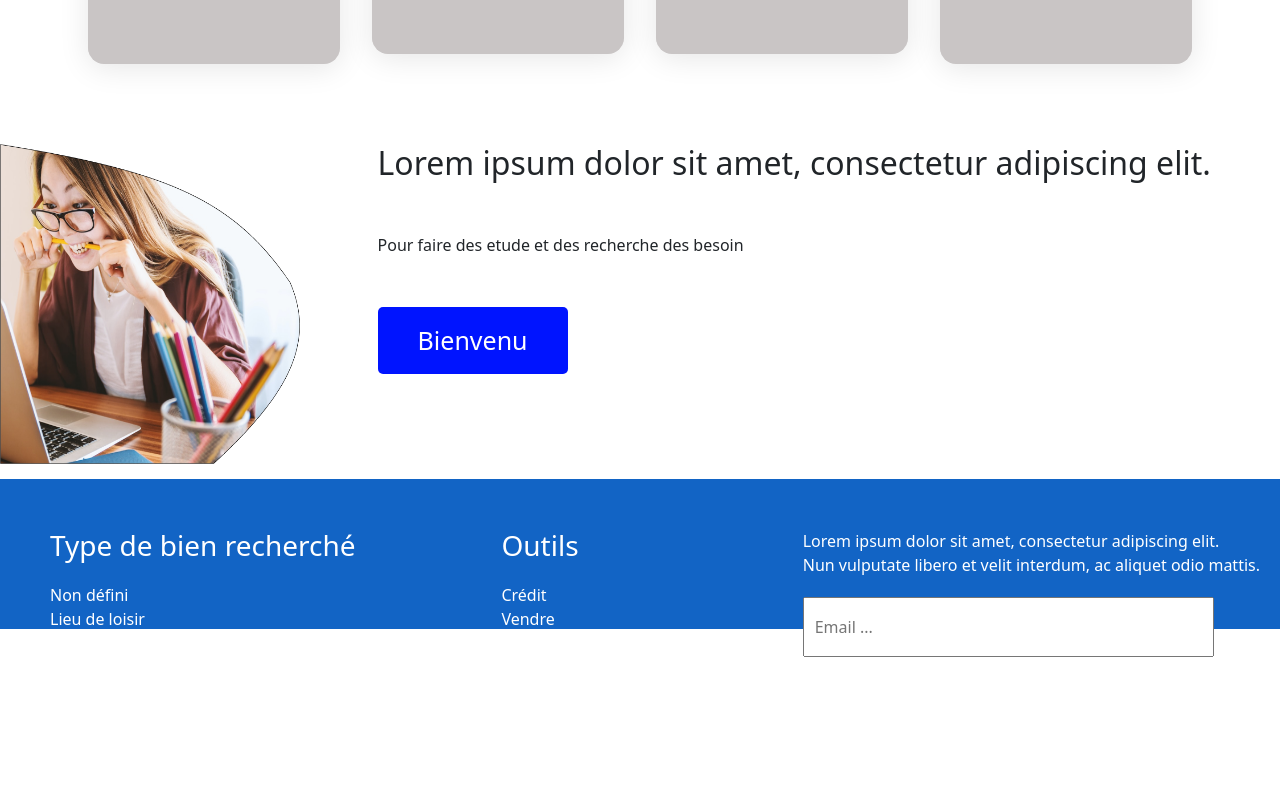
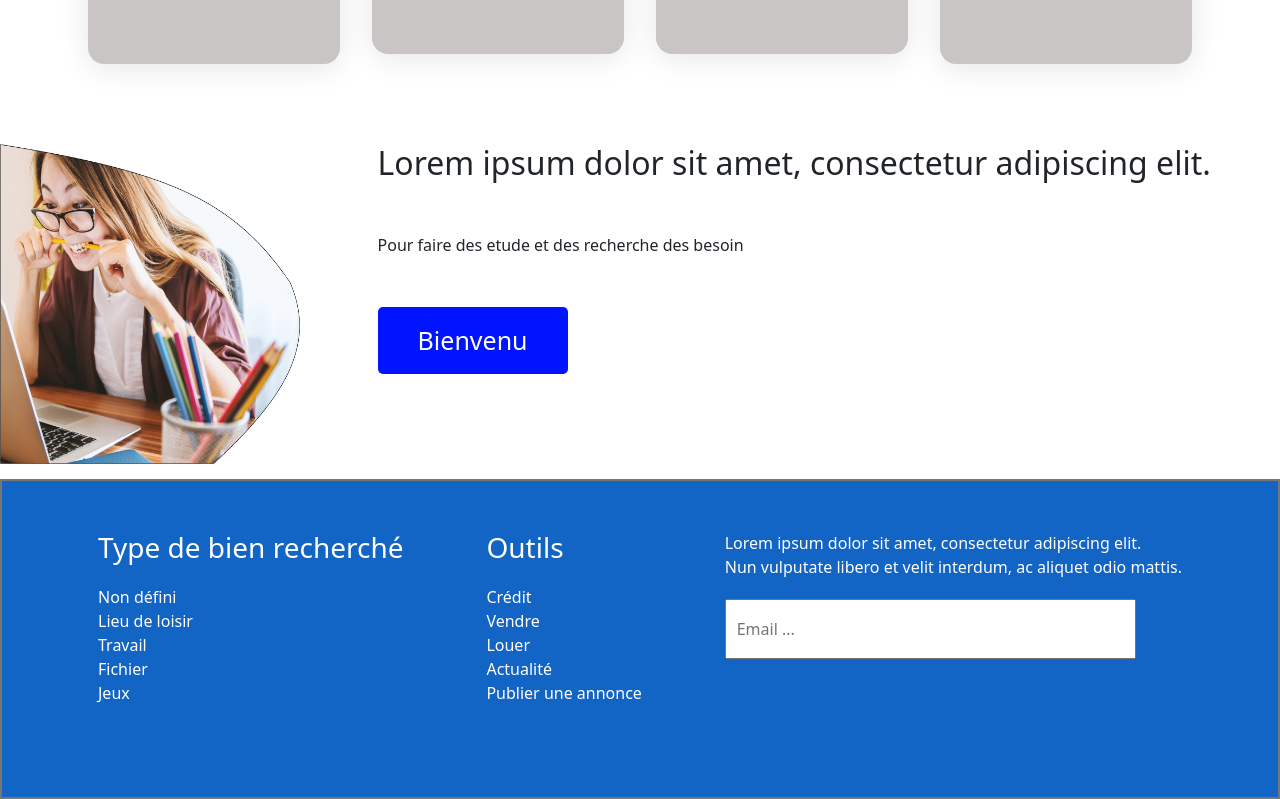
Before and after one commit to Rakotozonirina/webapps, a React (Create React App) app: page / in a window 1280 px wide. Shown: the part 1187-1986 px from the top of the page. Before the commit the page ends 1890 px from the top, so only its background shows below. Built offline with nearby package versions, Linux system fonts and the light colour scheme.

Commit message:
the footer is okay

```diff
--- a/src/index.css
+++ b/src/index.css
@@ -265,12 +265,12 @@ div.contenus_para{
     display: flex;
     justify-content: space-between;
     background-color: #1264C5;
-    padding: 50px 20px 50px 50px;
+    padding: 50px 6em;
     color: white;
     margin-top: 15px;
-    height: 150px;
+    height: 20em;
+    border: 2px solid #777;
 }
-
 .contFooter div input {
     width: 90%;
     height: 60px;
```
